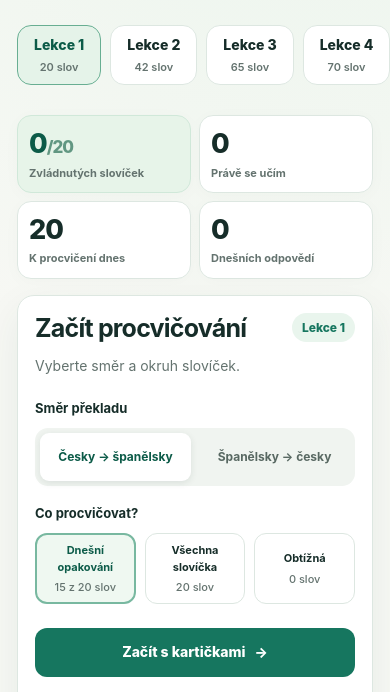
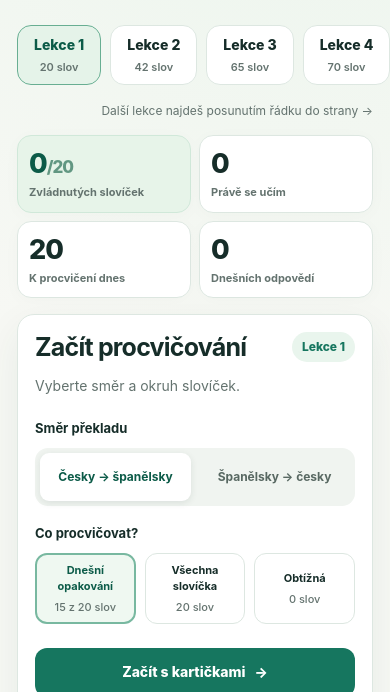
Before and after one commit to vit-sebor/spanelstina-slovicka, a plain HTML site: page index.html in a window 390 px wide. Shown: the part 311-1003 px from the top of the page. Drawn offline with Linux system fonts and the light colour scheme.

Commit message:
Extend lesson navigation and mobile UI for complete Spanish lessons 1–7

```diff
--- a/index.html
+++ b/index.html
@@ -4,10 +4,10 @@
   <meta charset="utf-8">
   <meta name="viewport" content="width=device-width, initial-scale=1, viewport-fit=cover">
   <meta name="theme-color" content="#f7f8f4">
-  <meta name="description" content="Interaktivní španělské kartičky – lekce 1 až 4. Chytré opakování, výslovnost a sledování pokroku.">
+  <meta name="description" content="Interaktivní španělské kartičky – lekce 1 až 7. Chytré opakování, výslovnost a sledování pokroku.">
   <link rel="icon" href="icon.svg" type="image/svg+xml">
   <link rel="manifest" href="manifest.webmanifest">
-  <title>¡Hola! | Španělština – slovíčka (lekce 1–4)</title>
+  <title>¡Hola! | Španělština – slovíčka (lekce 1–7)</title>
   <style>
     :root{--bg:#f7f8f4;--paper:#ffffff;--ink:#162d29;--muted:#64736f;--line:#dde7e1;--green:#16765f;--green-deep:#0c5b48;--mint:#e0f3e7;--cream:#fff6e5;--orange:#c66a34;--pale:#f1f5f2;--shadow:0 14px 40px rgba(29,66,51,.07)}
     *{box-sizing:border-box}html{scroll-behavior:smooth}body{margin:0;background:radial-gradient(circle at 80% 1%,#eaf5ec 0,transparent 34%),var(--bg);font:16px/1.48 -apple-system,BlinkMacSystemFont,"Segoe UI",Arial,sans-serif;color:var(--ink);min-height:100vh}
@@ -54,11 +54,14 @@
     .lesson-chip small{font-size:11px;font-weight:600;color:#64736f;display:block;margin-top:3px}
     .lesson-banner{font-size:13px;color:#765829;background:var(--cream);border:1px solid #eadbb9;border-radius:12px;padding:11px 13px;margin:1px 0 18px}
     @media(max-width:570px){.lesson-picker{margin-right:-17px;padding-right:17px}.vocab-row{grid-template-columns:minmax(0,1fr) minmax(0,1fr);gap:7px}.vocab-row .status{grid-column:1;grid-row:2;justify-self:start}.vocab-row .row-btn{grid-column:2;grid-row:2;justify-self:end;min-height:44px}.vocab-word,.vocab-trans{overflow-wrap:anywhere}}
+
+    .lesson-scroll-hint{display:none;color:var(--muted);font-size:12px;margin:-13px 0 15px;text-align:right}
+    @media(max-width:570px){.lesson-scroll-hint{display:block}.lesson-picker{scrollbar-width:none}.lesson-picker::-webkit-scrollbar{display:none}}
   </style>
 </head>
 <body>
   <header class="site-header"><div class="wrap header-inner">
-    <div class="brand"><div class="brand-mark"><span>¡</span></div><div>Hola!<small>Španělština • Lekce 1–4</small></div></div>
+    <div class="brand"><div class="brand-mark"><span>¡</span></div><div>Hola!<small>Španělština • Lekce 1–7</small></div></div>
     <nav aria-label="Hlavní navigace">
       <button type="button" data-tab="home" aria-current="page">Učit se</button>
       <button type="button" data-tab="progress">Pokrok</button>
@@ -124,9 +127,9 @@
     function shuffle(arr){const a=[...arr];for(let i=a.length-1;i>0;i--){const j=Math.floor(Math.random()*(i+1));[a[i],a[j]]=[a[j],a[i]]}return a}
     function dirLabel(){return state.direction==='cs-es'?'Česky → španělsky':'Španělsky → česky'}
     function nav(t){tab=t;session=null;query='';wordFilter='all';window.scrollTo({top:0,behavior:'smooth'});render()}
-    function currentLabel(){return selectedLesson==='all'?'LEKCE 1–4 · VŠECHNA SLOVÍČKA':'LECCIÓN '+selectedLesson+' · '+LESSONS[Number(selectedLesson)-1].title.toLocaleUpperCase('es-ES')}
+    function currentLabel(){return selectedLesson==='all'?'LEKCE 1–7 · VŠECHNA SLOVÍČKA':'LECCIÓN '+selectedLesson+' · '+LESSONS[Number(selectedLesson)-1].title.toLocaleUpperCase('es-ES')}
     function commonHeader(){return `<div class="eyebrow">${html(currentLabel())}</div>`}
-    function lessonPicker(){return `<div class="lesson-picker" role="group" aria-label="Vybrat lekci">${LESSONS.map(l=>`<button type="button" class="lesson-chip ${selectedLesson===String(l.number)?'active':''}" data-lesson="${l.number}" aria-pressed="${selectedLesson===String(l.number)}">Lekce ${l.number}<small>${l.words.length} slov${l.partial?' · část':''}</small></button>`).join('')}<button type="button" class="lesson-chip ${selectedLesson==='all'?'active':''}" data-lesson="all" aria-pressed="${selectedLesson==='all'}">Všechny lekce<small>${ALL_WORDS.length} slov</small></button></div>`}
+    function lessonPicker(){return `<div class="lesson-picker" role="group" aria-label="Vybrat lekci">${LESSONS.map(l=>`<button type="button" class="lesson-chip ${selectedLesson===String(l.number)?'active':''}" data-lesson="${l.number}" aria-pressed="${selectedLesson===String(l.number)}">Lekce ${l.number}<small>${l.words.length} slov${l.partial?' · část':''}</small></button>`).join('')}<button type="button" class="lesson-chip ${selectedLesson==='all'?'active':''}" data-lesson="all" aria-pressed="${selectedLesson==='all'}">Všechny lekce<small>${ALL_WORDS.length} slov</small></button></div><p class="lesson-scroll-hint">Další lekce najdeš posunutím řádku do strany →</p>`}
     function changeLesson(l){if(l!=='all'&&!LESSONS.some(x=>String(x.number)===l))return;selectedLesson=l;WORDS=l==='all'?ALL_WORDS:LESSONS[Number(l)-1].words;state.selectedLesson=l;session=null;mode='due';query='';wordFilter='all';persist();render()}
     function statsHtml(){const c=counts();return `<section class="stats" aria-label="Přehled pokroku">
       <div class="stat good"><span class="number">${c.mastered}<span style="font-size:17px;color:#629782">/${WORDS.length}</span></span><span class="label">Zvládnutých slovíček</span></div>
@@ -145,8 +148,8 @@
     </div>`}
     function home(){if(session)return sessionHtml();const t=today();const c=counts();return `${commonHeader()}
       <div class="hero"><div><h1>¡Hola! Tak jdeme na to.</h1><p class="lead">${WORDS.length} slovíček ${selectedLesson==='all'?'z dosud zadaných lekcí':'z lekce '+selectedLesson}. Krátká pravidelná opakování pomohou zapamatovat si i to, co se napoprvé nepovede.</p></div><div class="illustration" aria-hidden="true"><div class="big">¡</div><div class="small">✦</div></div></div>
-      ${lessonPicker()}${selectedLesson==='4'||selectedLesson==='all'?'<div class="lesson-banner">Poznámka: lekce 4 zatím obsahuje pouze první část slovníčku z fotografie. Pokračování přidáme podle další stránky.</div>':''}
-      ${statsHtml()}<div class="layout"><section class="panel"><div class="panel-heading"><div><h2>Začít procvičování</h2><p class="subtle">Vyberte směr a okruh slovíček.</p></div><span class="pill">${selectedLesson==='all'?'Lekce 1–4':'Lekce '+selectedLesson}</span></div>
+      ${lessonPicker()}
+      ${statsHtml()}<div class="layout"><section class="panel"><div class="panel-heading"><div><h2>Začít procvičování</h2><p class="subtle">Vyberte směr a okruh slovíček.</p></div><span class="pill">${selectedLesson==='all'?'Lekce 1–7':'Lekce '+selectedLesson}</span></div>
       ${selectorHtml()}${modeHtml()}<button class="btn btn-primary btn-block" id="start">Začít s kartičkami <span aria-hidden="true">→</span></button>
       <div class="tip"><span aria-hidden="true">✳</span><span>Kartičku otočíte kliknutím. Poté označíte, zda jste odpověď <b>věděli</b>. Těžší slovíčka se budou vracet častěji.</span></div><div class="audio-help"><button class="btn btn-outline" id="voice-test" type="button">♫ Vyzkoušet španělskou výslovnost</button><p class="subtle">Výslovnost čte hlas zařízení. Pokud nic neslyšíte, zkontrolujte hlasitost a v nastavení přidejte španělský hlas.</p><p class="audio-status" id="audio-status" aria-live="polite"></p></div></section>
       <aside><section class="panel"><h3>Dnešní cíl</h3><div class="goal-top"><strong>${Math.min(t.attempts,GOAL)} / ${GOAL}</strong><span>odpovědí</span></div><div class="progress-track"><div class="progress-fill" style="width:${Math.min(100,t.attempts/GOAL*100)}%"></div></div>
@@ -212,7 +215,22 @@
     function vocabRows(ws){return ws.length?ws.map(w=>{const s=cardStatus(w);const c=rawCard(w);const names={new:'Nové',learning:'Učím se',mastered:'Zvládnuté'};return `<div class="vocab-row"><div class="vocab-word" lang="es">${html(w.es)}<small>${c.seen?`Úspěšně ${c.right||0}×`:'Zatím neprocvičeno'}</small></div><div class="vocab-trans">${html(w.cs)}</div><span class="status ${s}">${names[s]}</span><button class="row-btn" data-single="${w.id}" type="button" aria-label="Procvičit ${html(w.es)}">Procvičit</button></div>`}).join(''):'<div class="panel"><p class="subtle">Žádná odpovídající slovíčka.</p></div>'}
     function exportData(){const b=new Blob([JSON.stringify({type:'spanelstina-hola-progress',exportedAt:new Date().toISOString(),data:state},null,2)],{type:'application/json;charset=utf-8'});const url=URL.createObjectURL(b);const a=document.createElement('a');a.href=url;a.download='spanelstina-lekce1-pokrok-'+getLocalDay()+'.json';document.body.append(a);a.click();a.remove();setTimeout(()=>URL.revokeObjectURL(url),3000);showToast('Záloha byla připravena ke stažení.')}
     async function importData(file){if(!file)return;try{if(file.size>2_000_000)throw Error('Soubor je příliš velký.');const raw=JSON.parse(await file.text());if(raw?.type!=='spanelstina-hola-progress'||!raw.data||raw.data.version!==1||!raw.data.cards||!raw.data.daily)throw Error('Tohle není platná záloha této aplikace.');if(!confirm('Načíst zálohu a přepsat současný pokrok v tomto prohlížeči?'))return;state=parseState(JSON.stringify(raw.data));persist();render();showToast('Pokrok byl obnoven ze zálohy.')}catch(e){showToast(e.message||'Zálohu se nepodařilo načíst.')}}
-    function render(){document.querySelectorAll('nav [data-tab]').forEach(b=>{if(b.dataset.tab===tab)b.setAttribute('aria-current','page');else b.removeAttribute('aria-current')});root.innerHTML=tab==='progress'?progress():tab==='words'?vocab():home()}
+    function render(){
+      document.querySelectorAll('nav [data-tab]').forEach(b=>{if(b.dataset.tab===tab)b.setAttribute('aria-current','page');else b.removeAttribute('aria-current')});
+      const previous=root.querySelector?.('.lesson-picker')?.scrollLeft||0;
+      root.innerHTML=tab==='progress'?progress():tab==='words'?vocab():home();
+      const picker=root.querySelector?.('.lesson-picker');
+      if(picker){
+        picker.scrollLeft=previous;
+        const active=picker.querySelector('.lesson-chip.active');
+        if(active){
+          const x=active.offsetLeft-picker.offsetLeft;
+          if(x<picker.scrollLeft || x+active.offsetWidth>picker.scrollLeft+picker.clientWidth){
+            picker.scrollLeft=Math.max(0,x-(picker.clientWidth-active.offsetWidth)/2);
+          }
+        }
+      }
+    }
     document.addEventListener('click',e=>{const b=e.target.closest('button');if(!b)return;
       if(b.dataset.tab){nav(b.dataset.tab);return}
       if(b.dataset.lesson){changeLesson(b.dataset.lesson);return}
```
